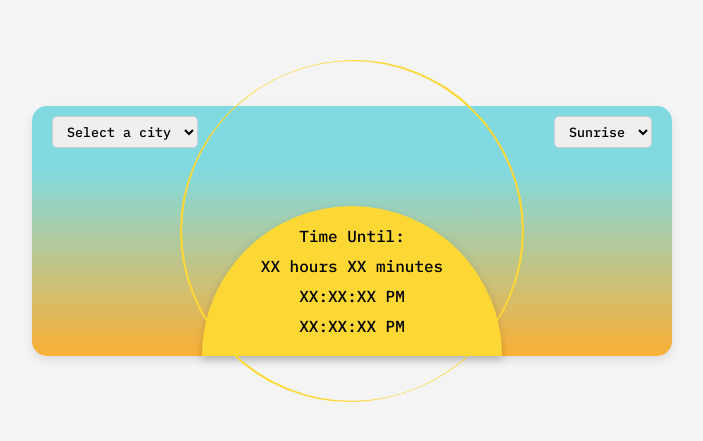
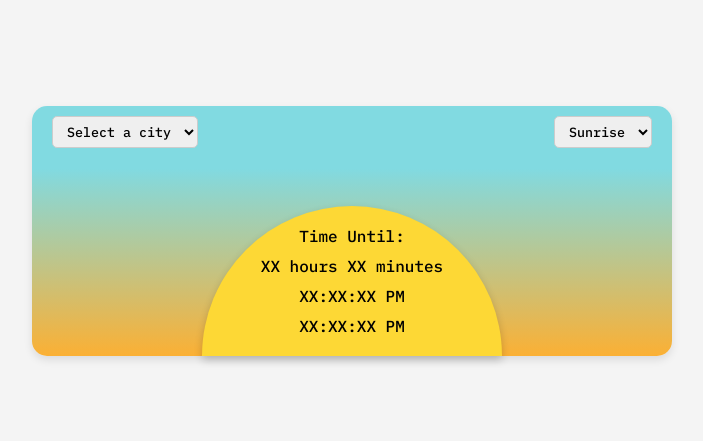
Before and after one commit to cheongus/Sun-Timer, a plain HTML site: page index.html in a window 1280 px wide. Shown: the part 169-610 px from the top of the page, without its empty margins (288-991 px from the left). Drawn offline with Linux system fonts and the light colour scheme; no server answers.

Commit message:
added cities

```diff
--- a/index.html
+++ b/index.html
@@ -12,6 +12,10 @@
                 <option value="40.7128,-74.0060,America/New_York">New York</option>
                 <option value="51.5074,-0.1278,Europe/London">London</option>
                 <option value="22.3193,114.1694,Asia/Hong_Kong">Hong Kong</option>
+                <option value="35.6895,139.6917,Asia/Tokyo">Tokyo</option>
+                <option value="48.8566,2.3522,Europe/Paris">Paris</option>
+                <option value="34.0522,-118.2437,America/Los_Angeles">Los Angeles</option>
+                <option value="-33.8688,151.2093,Australia/Sydney">Sydney</option>
             </select>
 
             <select id="timeType" class="dropdown time-type-dropdown">
--- a/style.css
+++ b/style.css
@@ -45,6 +45,7 @@ body {
 }
 
 .sun-timer {
+    position: relative;
     width: 300px;
     height: 150px;
     background-color: #fdd835; /* Yellow for sun */
@@ -70,23 +71,3 @@ body {
 .sunset-selected {
     background: linear-gradient(to top, #ff7e5f 0%, #141e35 75%);
 }
-
-.sun-timer::before, .sun-timer::after {
-    content: "";
-    position: absolute;
-    top: 50%;
-    left: 50%;
-    width: 340px;
-    height: 340px;
-    border-radius: 50%;
-    transform: translate(-50%, -50%);
-}
-.sun-timer::before {
-    border-top: 2px solid #fdd835;
-    border-bottom: 2px solid #fdd835;
-    transform: translate(-50%, -50%) rotate(45deg);
-}
-.sun-timer::after {
-    border-left: 2px solid #fdd835;
-    border-right: 2px solid #fdd835;
-}
```
